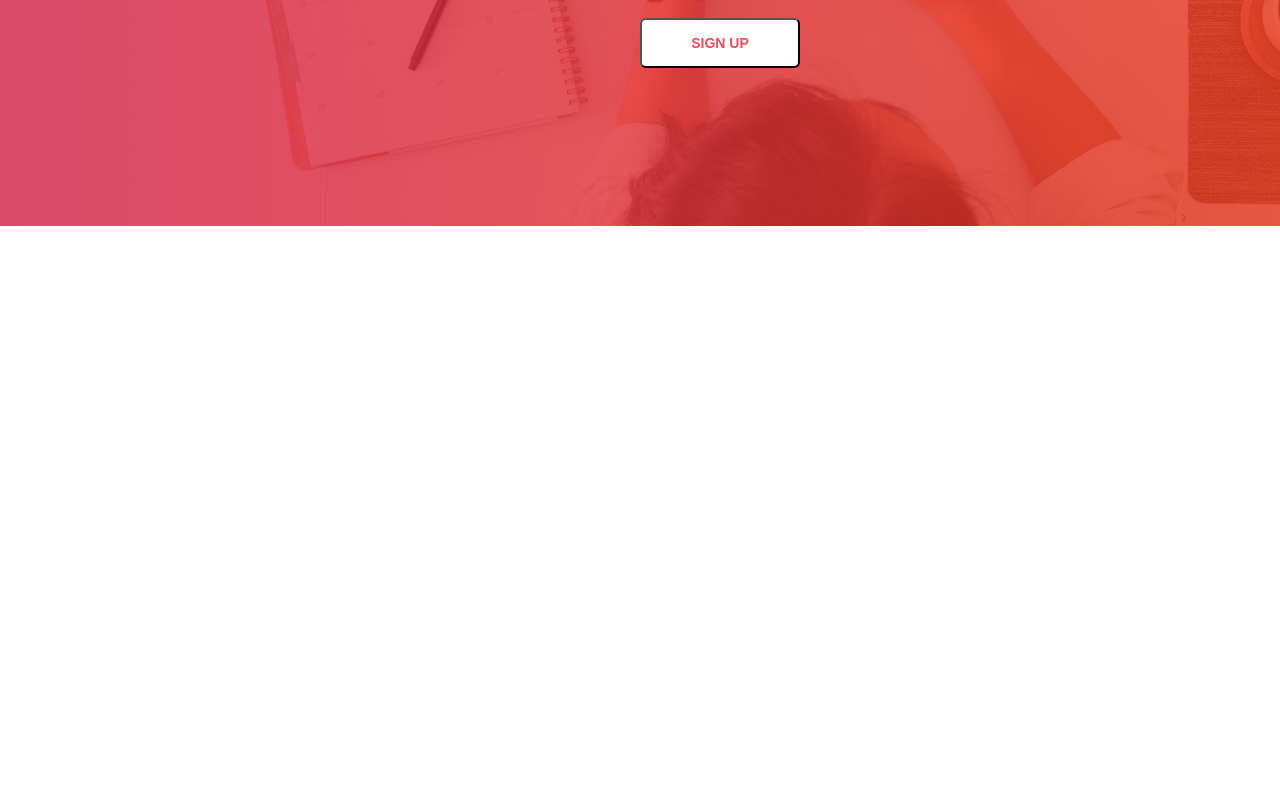
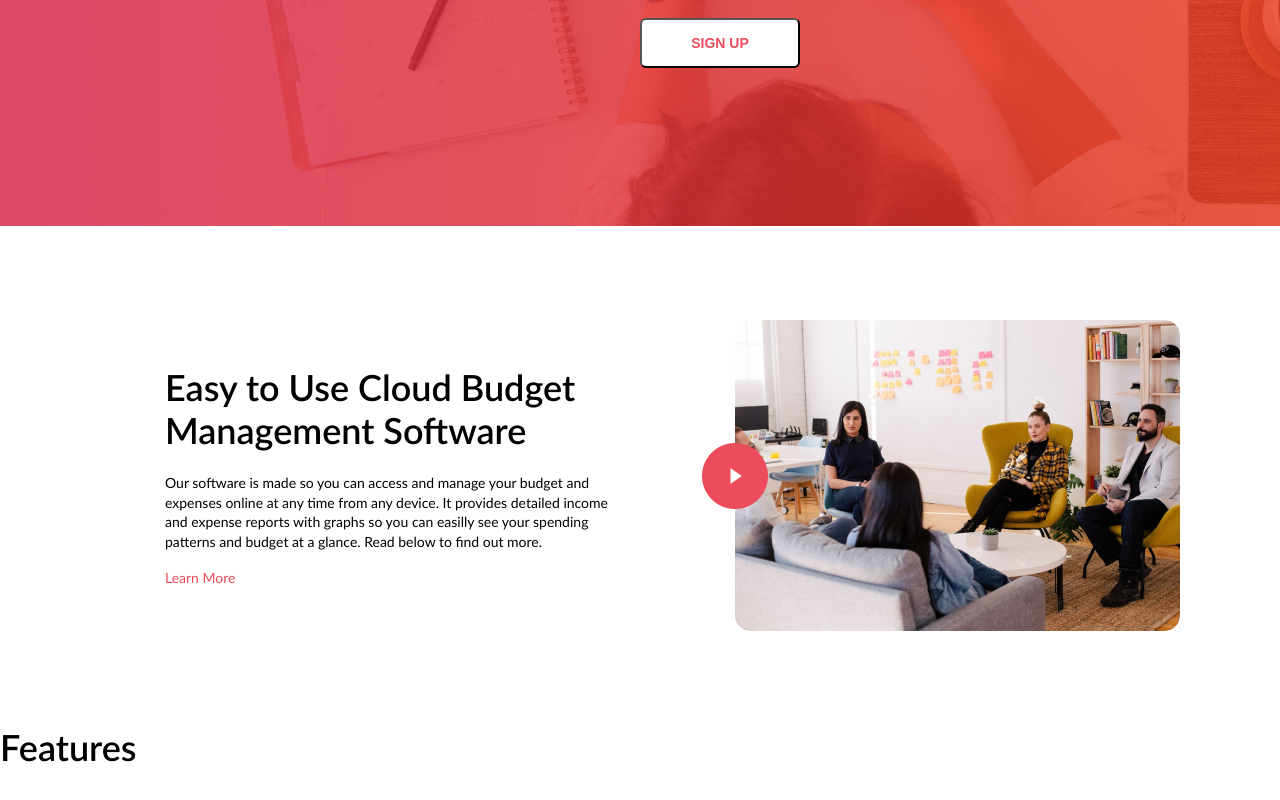
Before and after one commit to LexorV/CLOUDBUDGET, a plain HTML site: page index.html in a window 1280 px wide. Shown: the part 556-1356 px from the top of the page. Before the commit the page ends 1302 px from the top, so only its background shows below. Drawn offline with Linux system fonts and the light colour scheme.

Commit message:
management full

```diff
--- /dev/null
+++ b/blocks/features.css
@@ -0,0 +1,5 @@
+.features {
+min-height: 660px;
+display: flex;
+flex-direction: column;
+}
--- a/blocks/header.css
+++ b/blocks/header.css
@@ -1,7 +1,6 @@
 .header {
   margin: 0;
   min-height: 782px;
-  min-width: 1440px;
   background-image:  linear-gradient(to left, rgba(238, 61, 27, 0.8),rgba(213, 32, 71, 0.8)), url('../images/Rectangle_3.png');
   background-repeat: no-repeat;
   background-size: auto, cover;
--- a/blocks/heading.css
+++ b/blocks/heading.css
@@ -1,8 +1,13 @@
 .heading {
+  margin: 0;
   font-size: 36px;
   font-weight: 600;
   line-height: 43.2px;
 }
 .heading__management {
   color: black;
+  margin-top: 140px;
+  margin-left: 165px;
+  width: 445px;
+  height: 107px;
 }
--- a/blocks/management.css
+++ b/blocks/management.css
@@ -1,5 +1,42 @@
 .management {
-  min-width: 1440px;
   min-height: 500px;
   margin: 0;
+  display: flex;
+  flex-direction: column;
+  position: relative;
 }
+.management__text-container {
+  width: 445px;
+  height: 115px;
+  display: flex;
+  flex-direction: column;
+  justify-content: space-between;
+  margin-left: 165px;
+}
+.management__link {
+  color: #ED4C5C;
+  text-decoration: none;
+  font-size: 14px;
+  line-height: 19.6px;
+  font-weight: 400;
+}
+.management__picture {
+  position: absolute;
+  width: 445px;
+  height: 311px;
+  right: 260px;
+  top: 94px;
+  border-radius: 15px;
+  z-index: 0;
+}
+.management__player-button {
+  z-index: 2;
+  width: 66px;
+  height: 66px;
+  background-image: url('../images/Play-Button.png');
+  border: none;
+  background-color: transparent;
+  position: absolute;
+  top: 217px;
+  left: 702px;
+}
--- a/blocks/root.css
+++ b/blocks/root.css
@@ -1,4 +1,5 @@
 .root {
   margin: 0;
   font-family: Lato;
+  min-width: 1440px;
 }
--- /dev/null
+++ b/blocks/text.css
@@ -0,0 +1,10 @@
+.text {
+  font-size: 14px;
+  line-height: 19.6px;
+  font-weight: 400;
+  font-style: normal;
+}
+.text__managment {
+  color: black;
+  margin: 0;
+}
--- a/index.html
+++ b/index.html
@@ -37,7 +37,18 @@
 </header>
 <main class="main">
 <section class="management">
-<h2 class="heading__managment"></h2>
+<h2 class="heading heading__management">
+  Easy to Use Cloud Budget Management Software
+</h2>
+<div class="management__text-container">
+  <p class="text text__managment">Our software is made so you can access and manage your budget and expenses online at any time from any device. It provides detailed income and expense reports with graphs so you can easilly see your spending patterns and budget at a glance. Read below to find out more.</p>
+  <a href="#" class="management__link">Learn More</a>
+</div>
+<img class="management__picture" src="./images/Video_bg.png">
+<button class="management__player-button"></button>
+</section>
+<section class="features">
+<h2 class="heading">Features</h2>
 </section>
 </main>
 </body>
--- a/pages/index.css
+++ b/pages/index.css
@@ -3,3 +3,5 @@
 @import url('../blocks/header.css');
 @import url('../blocks/heading.css');
 @import url('../blocks/management.css');
+@import url('../blocks/text.css');
+@import url('../blocks/features.css');
```
Also changed, not shown: images/Play-Button.png (added), images/Video_bg.png (added).
